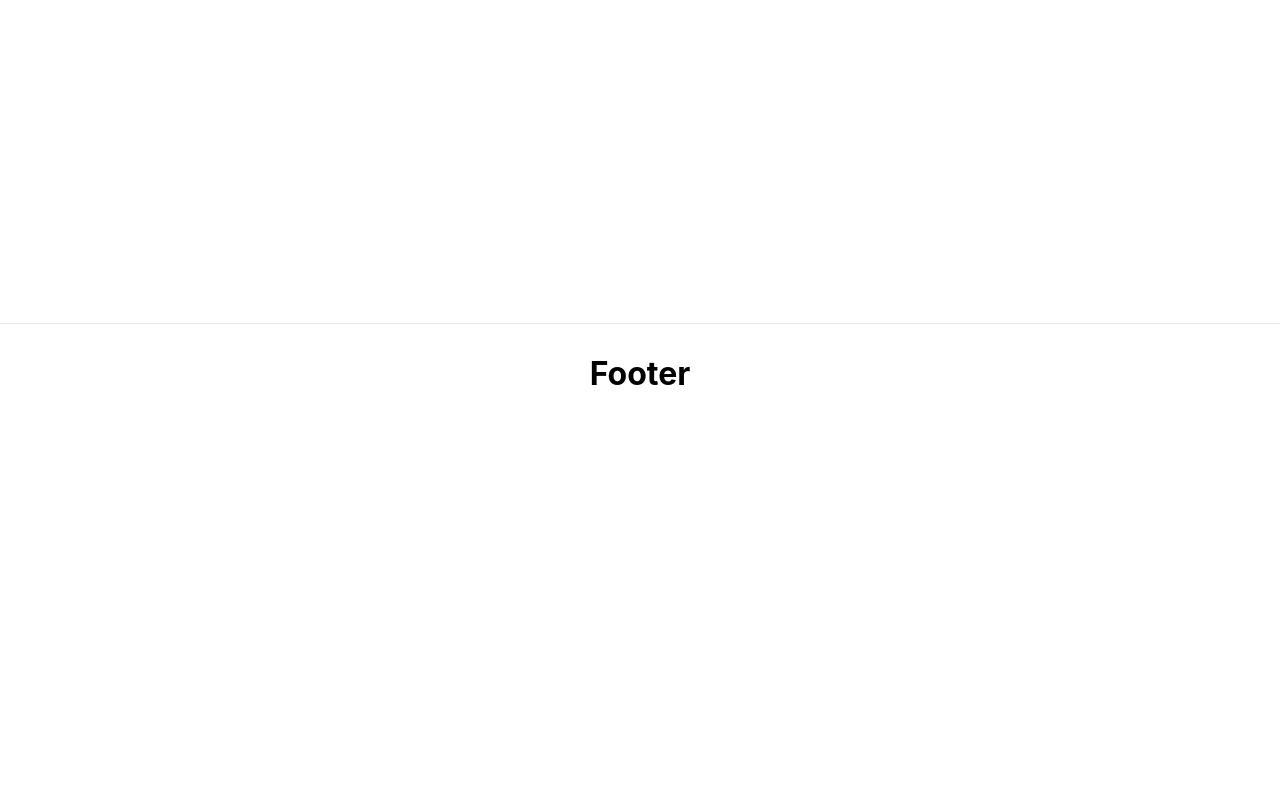
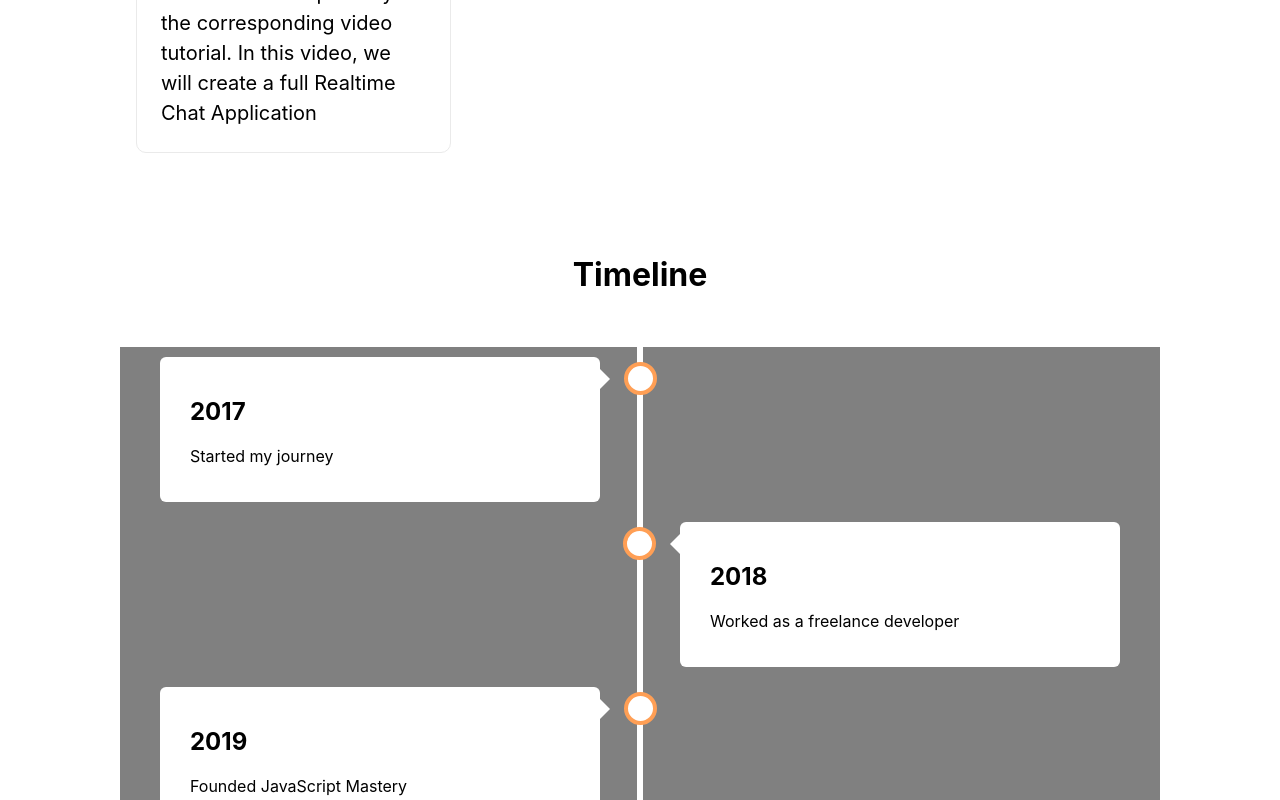
Before and after one commit to bawowtsn/bcode-site1, a Next.js app: page / in a window 1280 px wide. Shown: the part 2000-2800 px from the top of the page. Before the commit the page ends 2423 px from the top, so only its background shows below. Built offline with nearby package versions, Linux system fonts and the light colour scheme.

Commit message:
added Timeline component and TimelineData to Constants components

```diff
--- a/components/Projects.js
+++ b/components/Projects.js
@@ -1,15 +1,15 @@
 import React from "react"
 import { projectData } from "../constants/constants"
-import {SectionTitle, SectionText, SectionSubText} from '../styles/Section.module.css'
-import {grid, card} from '../styles/Project.module.css'
+import {SectionTitle, SectionText, SectionSubText, GridSection2} from '../styles/Section.module.css'
+import {Grid2, grid, card} from '../styles/Project.module.css'
 
 const Projects = () => {
     return (
-        <div>
+        <div >
             <div className={SectionTitle}>
                 <h1>Projects</h1>
             </div>
-            <div className={grid}>
+            <div className={Grid2}>
                 {projectData.map((p,i) => {
                     return (
                         <div className={card}>
--- a/components/Technologies.js
+++ b/components/Technologies.js
@@ -5,7 +5,7 @@ import {technologiesData} from '../constants/constants'
 
 const Technologies = () => {
     return (
-        <div >
+        <div style={{maxWidth:'1040px', margin:'auto'}}>
             <div className={SectionTitle}>
                 <h1>Technologies</h1>
             </div>
--- a/components/Timeline.js
+++ b/components/Timeline.js
@@ -1,9 +1,27 @@
 import React from 'react'
+import {SectionTitle} from '../styles/Section.module.css'
+import {RightContainer, LeftContainer, Content, TimeLineRuler} from '../styles/Timeline.module.css'
+import { TimeLineData } from '../constants/constants'
 
 const Timeline = () => {
     return (
-        <div style={{height:'50vh'}}>
-            <h1>Timeline</h1>
+        <div>
+            <div className={SectionTitle}>
+                <h1>Timeline</h1>
+             </div>
+             <div className={TimeLineRuler}>
+                 {TimeLineData.map((d,i) => {
+                     return (
+                        // developed code for alternating classes with modulus and index value
+                        <div className={(i%2) ? RightContainer  : LeftContainer}>
+                            <div className={Content}>
+                                <h2>{d.year}</h2>
+                                <p>{d.text}</p>
+                            </div>
+                        </div>
+                     )
+                 })}
+                </div>
         </div>
     )
 }
--- a/constants/constants.js
+++ b/constants/constants.js
@@ -63,3 +63,11 @@ export const projectData = [
         id: 3,
       },
 ];
+
+export const TimeLineData = [
+    { year: 2017, text: 'Started my journey', },
+    { year: 2018, text: 'Worked as a freelance developer', },
+    { year: 2019, text: 'Founded JavaScript Mastery', },
+    { year: 2020, text: 'Shared my projects with the world', },
+    { year: 2021, text: 'Started my own platform', },
+  ];
--- a/styles/Project.module.css
+++ b/styles/Project.module.css
@@ -1,14 +1,30 @@
+.Grid2 {
+  display: grid;
+  grid-template-columns: repeat(auto-fit, minmax(300px, 1fr));
+  max-width: 1040px;
+  margin: 0 auto;
+  position: relative;
+
+  /* margin-top: 3rem; */
+  /* text-align: center; */
+  /* box-sizing: content-box; */
+  /* overflow: hidden; */
+}
+
 .grid {
   display: flex;
   align-items: center;
   justify-content: center;
   flex-wrap: wrap;
   margin-top: 3rem;
+  max-width: 1040px;
+  text-align: center;
 }
 
 .card {
   display: flex;
   flex-direction: column;
+  flex-basis: 25%;
   margin: 1rem;
   padding: 1.5rem;
   text-align: left;
@@ -17,7 +33,6 @@
   border: 1px solid #eaeaea;
   border-radius: 10px;
   transition: color 0.15s ease, border-color 0.15s ease;
-  width: 45%;
 }
 
 .card:hover,
@@ -37,3 +52,21 @@
   font-size: 1.25rem;
   line-height: 1.5;
 }
+
+/* /-----------Responsive small screen----------- / */
+
+@media (max-width: 600px) {
+  .card {
+    /* display: flex;
+        flex-direction: column;
+        margin: 1rem;
+        padding: 1.5rem;
+        text-align: left;
+        color: inherit;
+        text-decoration: none;
+        border: 1px solid #eaeaea;
+        border-radius: 10px;
+        transition: color 0.15s ease, border-color 0.15s ease; */
+    flex-basis: 100%;
+  }
+}
--- a/styles/Section.module.css
+++ b/styles/Section.module.css
@@ -19,6 +19,8 @@
 .SectionTitle {
   font-weight: bold;
   /* font-size: xx-large; */
+  padding-top: 4rem;
+  padding-bottom: 1rem;
   line-height: normal;
   max-width: 100%;
   margin: auto auto 16px;
--- /dev/null
+++ b/styles/Timeline.module.css
@@ -0,0 +1,142 @@
+.TimeLineRuler {
+  background-color: grey;
+  position: relative;
+  max-width: 1040px;
+  margin: 0 auto;
+}
+
+.TimeLineRuler::after {
+  content: "";
+  width: 6px;
+  background-color: white;
+  margin-left: -3px;
+  position: absolute;
+  top: 0;
+  bottom: 0;
+  left: 50%;
+}
+
+.LeftContainer {
+  padding: 10px 40px;
+  position: relative;
+  background-color: inherit;
+  width: 50%;
+  left: 0;
+}
+
+/* Creating the arrow */
+.LeftContainer::before {
+  content: " ";
+  height: 0;
+  width: 0;
+
+  border: medium solid white;
+  border-width: 10px 0 10px 10px;
+  border-color: transparent transparent transparent white;
+
+  position: absolute;
+  top: 22px;
+  right: 30px;
+  z-index: 1;
+}
+
+/* Creating the circle */
+.LeftContainer::after {
+  content: "";
+  width: 25px;
+  height: 25px;
+  background-color: white;
+  border: 4px solid #ff9f55;
+  border-radius: 50%;
+
+  position: absolute;
+  top: 15px;
+  right: -17px;
+
+  z-index: 1;
+}
+
+.RightContainer {
+  padding: 10px 40px;
+  position: relative;
+  background-color: inherit;
+  width: 50%;
+  left: 50%;
+}
+
+.RightContainer::before {
+  content: " ";
+  height: 0;
+  width: 0;
+
+  border: medium solid white;
+  border-width: 10px 10px 10px 0px;
+  border-color: transparent white transparent transparent;
+
+  position: absolute;
+  top: 22px;
+  left: 30px;
+  z-index: 1;
+}
+
+.RightContainer::after {
+  content: "";
+  width: 25px;
+  height: 25px;
+  background-color: white;
+  border: 4px solid #ff9f55;
+  border-radius: 50%;
+
+  position: absolute;
+  top: 15px;
+  left: -17px;
+
+  z-index: 1;
+}
+
+.Content {
+  padding: 20px 30px;
+  background-color: white;
+  position: relative;
+  border-radius: 6px;
+}
+
+@media screen and (max-width: 600px) {
+  /* place the timeline to the left */
+  .TimeLineRuler::after {
+    left: 31px;
+  }
+
+  .LeftContainer {
+    width: 100%;
+    padding-left: 70px;
+    padding-right: 25px;
+  }
+
+  .LeftContainer::after {
+    left: 15px;
+  }
+
+  .LeftContainer::before {
+    border-width: 10px 10px 10px 0px;
+    border-color: transparent white transparent transparent;
+
+    position: absolute;
+    top: 22px;
+    left: 60px;
+  }
+  .RightContainer {
+    left: 0;
+    padding-left: 70px;
+    padding-right: 25px;
+    width: 100%;
+  }
+
+  .RightContainer::after {
+    left: 15px;
+  }
+
+  .RightContainer::before {
+    left: 60px;
+  }
+}
```
